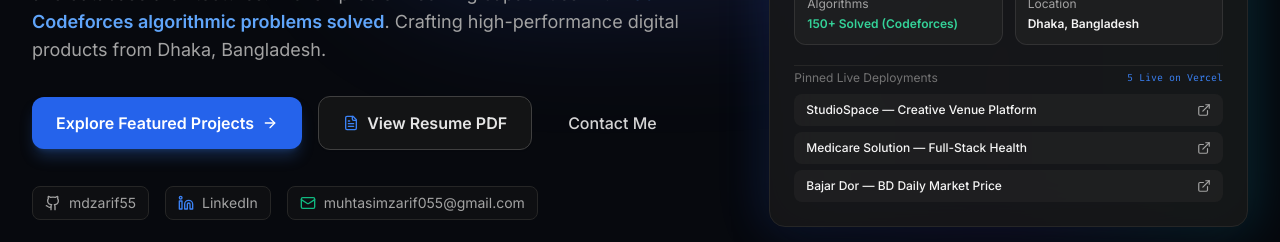
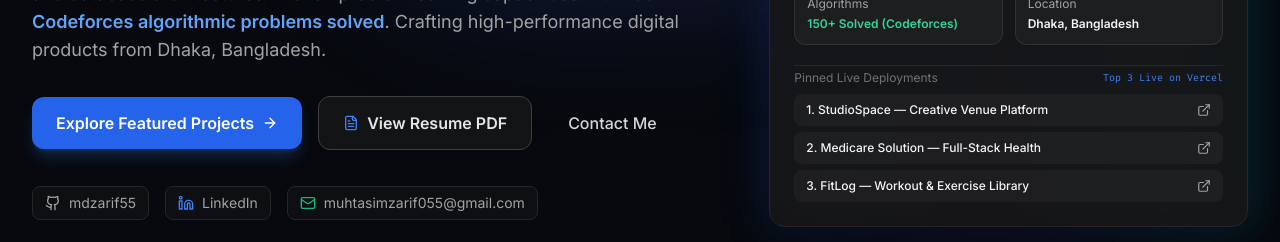
Before and after one commit to mdzarif55/portfolio, a Next.js app: page / in a window 1280 px wide. Shown: the part 434-676 px from the top of the page. Built offline with nearby package versions, Linux system fonts and the light colour scheme.

Commit message:
Update Pinned Live Deployments top 3 serial: StudioSpace, Medicare Solution, FitLog

```diff
--- a/src/components/Hero.tsx
+++ b/src/components/Hero.tsx
@@ -251,7 +251,7 @@ export function Hero({ onOpenResume }: HeroProps) {
                     <div className="space-y-2 pt-1 border-t border-neutral-200 dark:border-neutral-800">
                       <div className="flex items-center justify-between text-xs text-neutral-500">
                         <span>Pinned Live Deployments</span>
-                        <span className="font-mono text-[10px] text-blue-500">5 Live on Vercel</span>
+                        <span className="font-mono text-[10px] text-blue-500">Top 3 Live on Vercel</span>
                       </div>
                       <div className="space-y-1.5">
                         <a
@@ -261,7 +261,7 @@ export function Hero({ onOpenResume }: HeroProps) {
                           className="flex items-center justify-between px-3 py-2 rounded-lg bg-neutral-100 dark:bg-neutral-800/60 hover:bg-neutral-200 dark:hover:bg-neutral-700 transition-colors text-xs"
                         >
                           <span className="font-medium text-neutral-900 dark:text-neutral-100">
-                            StudioSpace — Creative Venue Platform
+                            1. StudioSpace — Creative Venue Platform
                           </span>
                           <ExternalLink className="w-3.5 h-3.5 text-neutral-400" />
                         </a>
@@ -272,18 +272,18 @@ export function Hero({ onOpenResume }: HeroProps) {
                           className="flex items-center justify-between px-3 py-2 rounded-lg bg-neutral-100 dark:bg-neutral-800/60 hover:bg-neutral-200 dark:hover:bg-neutral-700 transition-colors text-xs"
                         >
                           <span className="font-medium text-neutral-900 dark:text-neutral-100">
-                            Medicare Solution — Full-Stack Health
+                            2. Medicare Solution — Full-Stack Health
                           </span>
                           <ExternalLink className="w-3.5 h-3.5 text-neutral-400" />
                         </a>
                         <a
-                          href="https://bajar-dor-ruddy.vercel.app/"
+                          href="https://fit-log-theta-ebon.vercel.app/"
                           target="_blank"
                           rel="noopener noreferrer"
                           className="flex items-center justify-between px-3 py-2 rounded-lg bg-neutral-100 dark:bg-neutral-800/60 hover:bg-neutral-200 dark:hover:bg-neutral-700 transition-colors text-xs"
                         >
                           <span className="font-medium text-neutral-900 dark:text-neutral-100">
-                            Bajar Dor — BD Daily Market Price
+                            3. FitLog — Workout & Exercise Library
                           </span>
                           <ExternalLink className="w-3.5 h-3.5 text-neutral-400" />
                         </a>
--- a/src/data/portfolio-data.ts
+++ b/src/data/portfolio-data.ts
@@ -231,6 +231,32 @@ export const portfolioData: PortfolioData = {
       },
     },
     {
+      id: "fit-log",
+      title: "FitLog",
+      subtitle: "High-Performance Workout Tracking & Exercise Library",
+      description:
+        "Train with intent. Log every set. Intuitive fitness tracker and movement library designed for dedicated lifters and athletes.",
+      fullDescription:
+        "FitLog empowers fitness enthusiasts to train with deliberate intent. It provides an extensive exercise movement library (Bench Press, Pull-Ups, Back Squats, Overhead Press, Bicep Curls, Core Planks) along with set-by-set logging, rep tracking, and progressive overload analytics.",
+      category: "Web App",
+      liveUrl: "https://fit-log-theta-ebon.vercel.app/",
+      githubUrl: "https://github.com/mdzarif55/fit-log",
+      featured: true,
+      tags: ["TypeScript", "React", "Tailwind CSS", "Fitness Companion", "Dark UI"],
+      features: [
+        "Extensive curated exercise movement library with form cues and muscle groups",
+        "Intuitive set-and-rep logger supporting weight, repetitions, and intensity rating",
+        "Progressive overload tracking designed for quick in-gym session logging",
+        "High-contrast dark-mode first aesthetic built for athletic focus",
+      ],
+      metrics: "Fitness Logger",
+      colorScheme: {
+        from: "from-cyan-500/20",
+        to: "to-blue-500/20",
+        accent: "border-cyan-500/30 text-cyan-500",
+      },
+    },
+    {
       id: "bajar-dor",
       title: "Bajar Dor (বাজার দর)",
       subtitle: "Daily Commodity & Grocery Market Price Analytics in Bangladesh",
@@ -280,32 +306,6 @@ export const portfolioData: PortfolioData = {
         from: "from-red-500/20",
         to: "to-rose-500/20",
         accent: "border-red-500/30 text-red-500",
-      },
-    },
-    {
-      id: "fit-log",
-      title: "FitLog",
-      subtitle: "High-Performance Workout Tracking & Exercise Library",
-      description:
-        "Train with intent. Log every set. Intuitive fitness tracker and movement library designed for dedicated lifters and athletes.",
-      fullDescription:
-        "FitLog empowers fitness enthusiasts to train with deliberate intent. It provides an extensive exercise movement library (Bench Press, Pull-Ups, Back Squats, Overhead Press, Bicep Curls, Core Planks) along with set-by-set logging, rep tracking, and progressive overload analytics.",
-      category: "Web App",
-      liveUrl: "https://fit-log-theta-ebon.vercel.app/",
-      githubUrl: "https://github.com/mdzarif55/fit-log",
-      featured: true,
-      tags: ["TypeScript", "React", "Tailwind CSS", "Fitness Companion", "Dark UI"],
-      features: [
-        "Extensive curated exercise movement library with form cues and muscle groups",
-        "Intuitive set-and-rep logger supporting weight, repetitions, and intensity rating",
-        "Progressive overload tracking designed for quick in-gym session logging",
-        "High-contrast dark-mode first aesthetic built for athletic focus",
-      ],
-      metrics: "Fitness Logger",
-      colorScheme: {
-        from: "from-cyan-500/20",
-        to: "to-blue-500/20",
-        accent: "border-cyan-500/30 text-cyan-500",
       },
     },
     {
```
